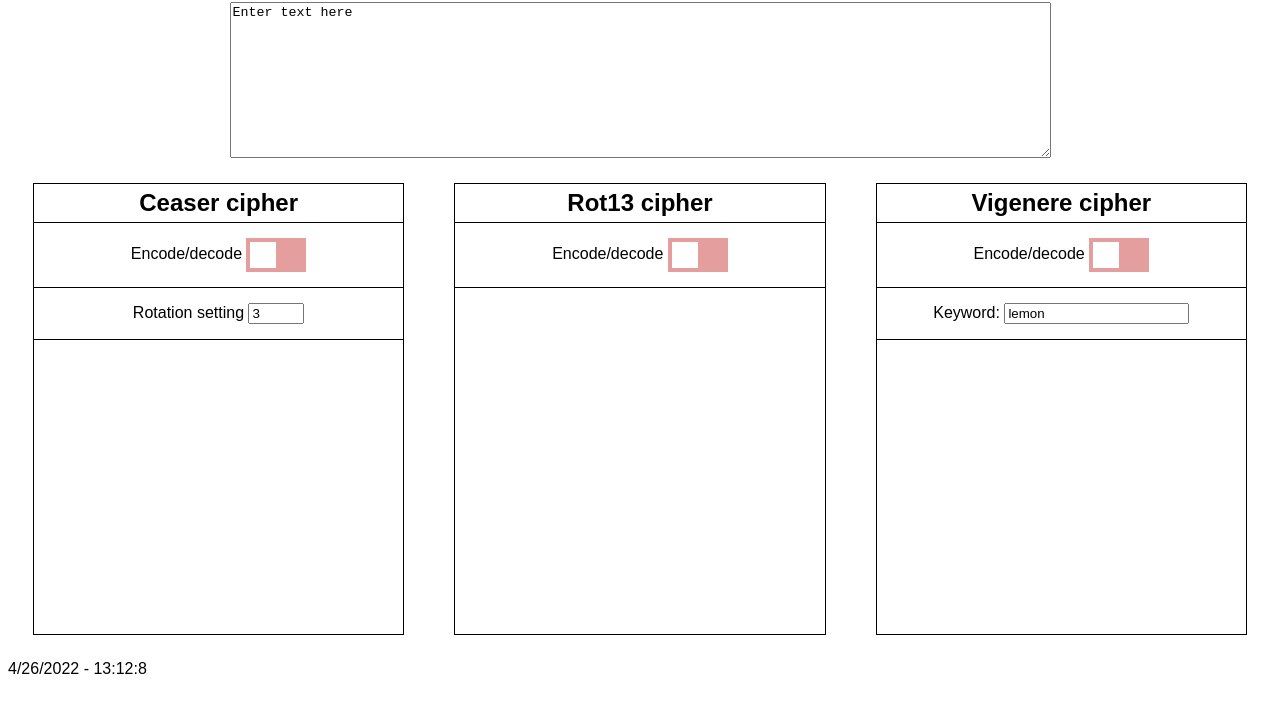
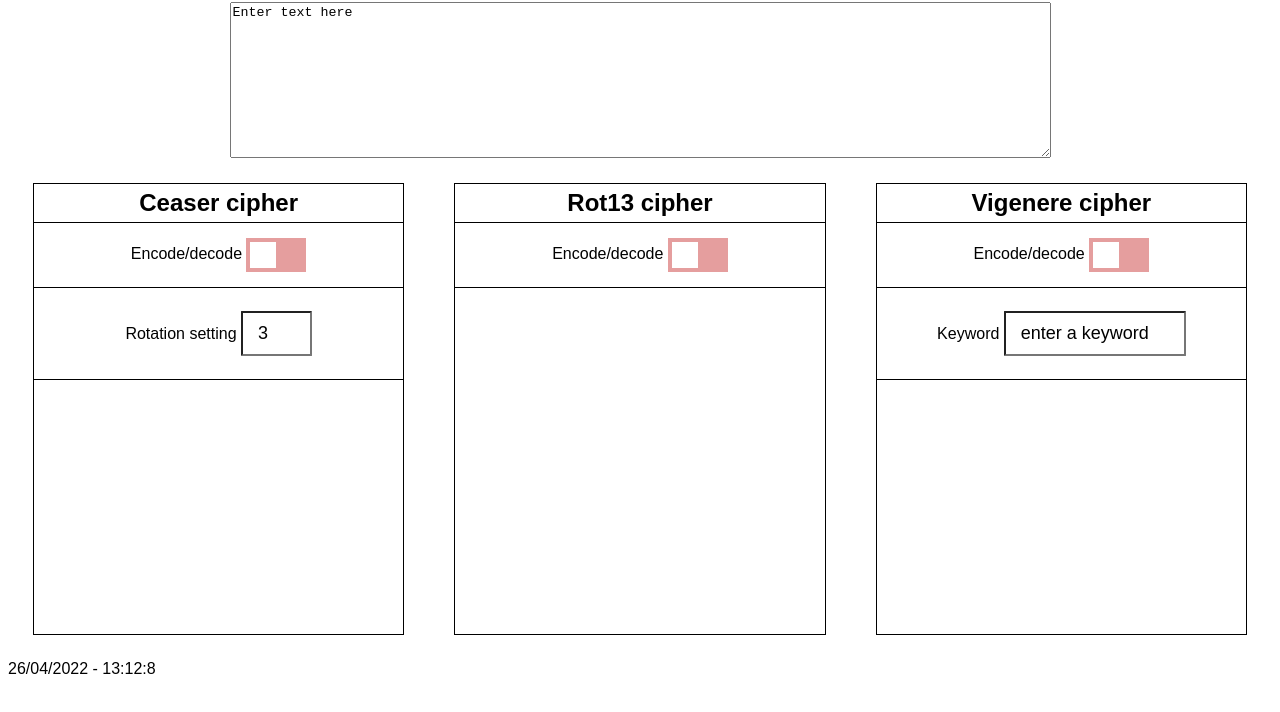
Before and after one commit to daniella-git/DPT-Vanilla-Cipher, a website: page src/index.html in a window 1280 px wide. Shown: the part 78-790 px from the top of the page. Drawn offline with nearby package versions, Linux system fonts and the light colour scheme; no server answers.

Commit message:
Styling input boxes and separating source from quote in api call

```diff
--- a/src/index.html
+++ b/src/index.html
@@ -71,24 +71,22 @@
       </div>
 
       <div class="keyword-container">
-        <label for="keyword">Keyword:</label>
-          <input type="text" id="keyword" name="keyword" value="lemon">
+        <label for="keyword">Keyword</label>
+          <input type="text" id="keyword" name="keyword" value="enter a keyword">
       </div>
 
       <div class="result-text-container">
         <p id="vigenere"></p>
       </div>
 
-
     </div>
-
-
 </div>
   <div class="time-display">
-        <span id='ct' ></span>
+        <span id='ct'></span>
   </div>
   <div>
     <p id="quote" style="text-align:right"></p>
+    <p id="source" style="text-align:right"></p>
   </div>
 
 </body>
--- a/src/index.js
+++ b/src/index.js
@@ -58,32 +58,30 @@ function printPhilosopherQuotes(){
     const jsonPromise = getApi(apiUrl);
     jsonPromise.then((elements) => {
         let randomIndex = Math.floor(Math.random() * elements.length)
-    var singleQuote = elements[randomIndex].quote + " " + elements[randomIndex].source;
+    var singleQuote = elements[randomIndex].quote;
+    var singleSource = elements[randomIndex].source;
     document.getElementById("quote").innerHTML = singleQuote;
-
+    document.getElementById("source").innerHTML = singleSource;
     });
 }
 
-
-function display_c(){
-    var refresh=1000;
-    let mytime = setTimeout('display_ct()',refresh)
+function refreshTime(){
+    var refresh = 1000;
+    let mytime = setTimeout('displayCurrentDate()',refresh)
 }
 
-function display_ct() {
-    var x = new Date()
-    var x1 = x.getMonth() + 1+ "/" + x.getDate() + "/" + x.getFullYear();
-    x1 = x1 + " - " +  x.getHours( )+ ":" +  x.getMinutes() + ":" +  x.getSeconds();
-    document.getElementById('ct').innerHTML = x1;
-    display_c();
+function displayCurrentDate() {
+    var today = new Date()
+    var todayDate = today.getDate().toString().padStart(2, '0') + "/" + (today.getMonth() + 1).toString().padStart(2, '0') + "/" + today.getFullYear();
+    displayedTodayDate = todayDate + " - " +  today.getHours()+ ":" +  today.getMinutes() + ":" +  today.getSeconds();
+    document.getElementById('ct').innerHTML = displayedTodayDate;
+    refreshTime();
 }
 
 function onPageLoad() {
-display_ct();
+displayCurrentDate();
 printPhilosopherQuotes();
 }
-
-
 
 const alphabet = [
     'A','B','C','D','E','F',
--- a/src/stylesheet.css
+++ b/src/stylesheet.css
@@ -39,6 +39,22 @@ body {
     border: 1px solid black;
 }
 
+input[type=text] {
+  font-size: large;
+  width: 40%;
+  padding: 10px 15px;
+  margin: 8px 0;
+  border-radius: 1px;
+}
+
+input[type=number] {
+  font-size: large;
+  width: 10%;
+  padding: 10px 15px;
+  margin: 8px 0;
+  border-radius: 1px;
+}
+
 .switch-container {
   border-bottom:1px solid black;
   padding-top: 15px;
@@ -66,7 +82,6 @@ body {
   margin: 0;
   width: auto;
 }
-
 
 
 .switch {
```
